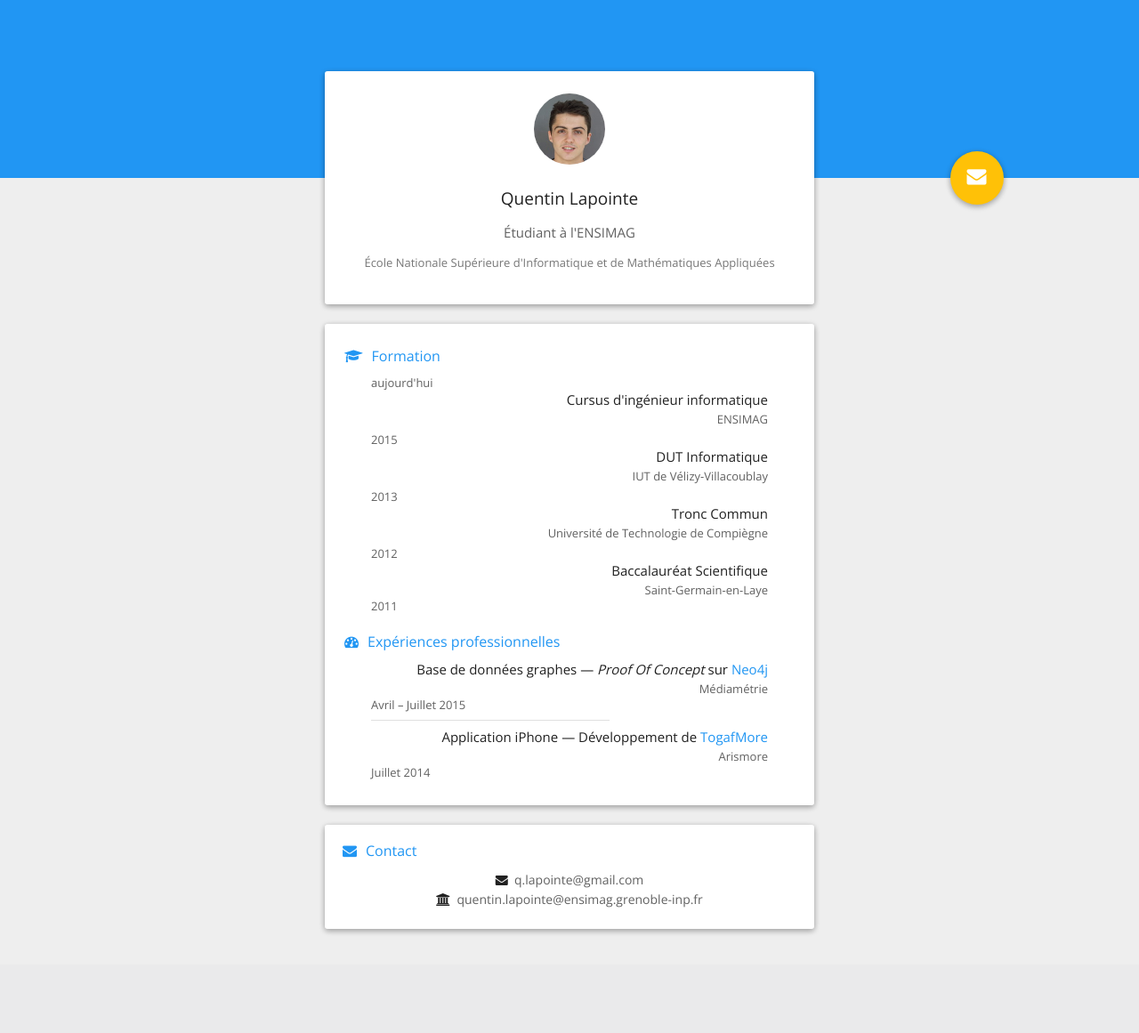
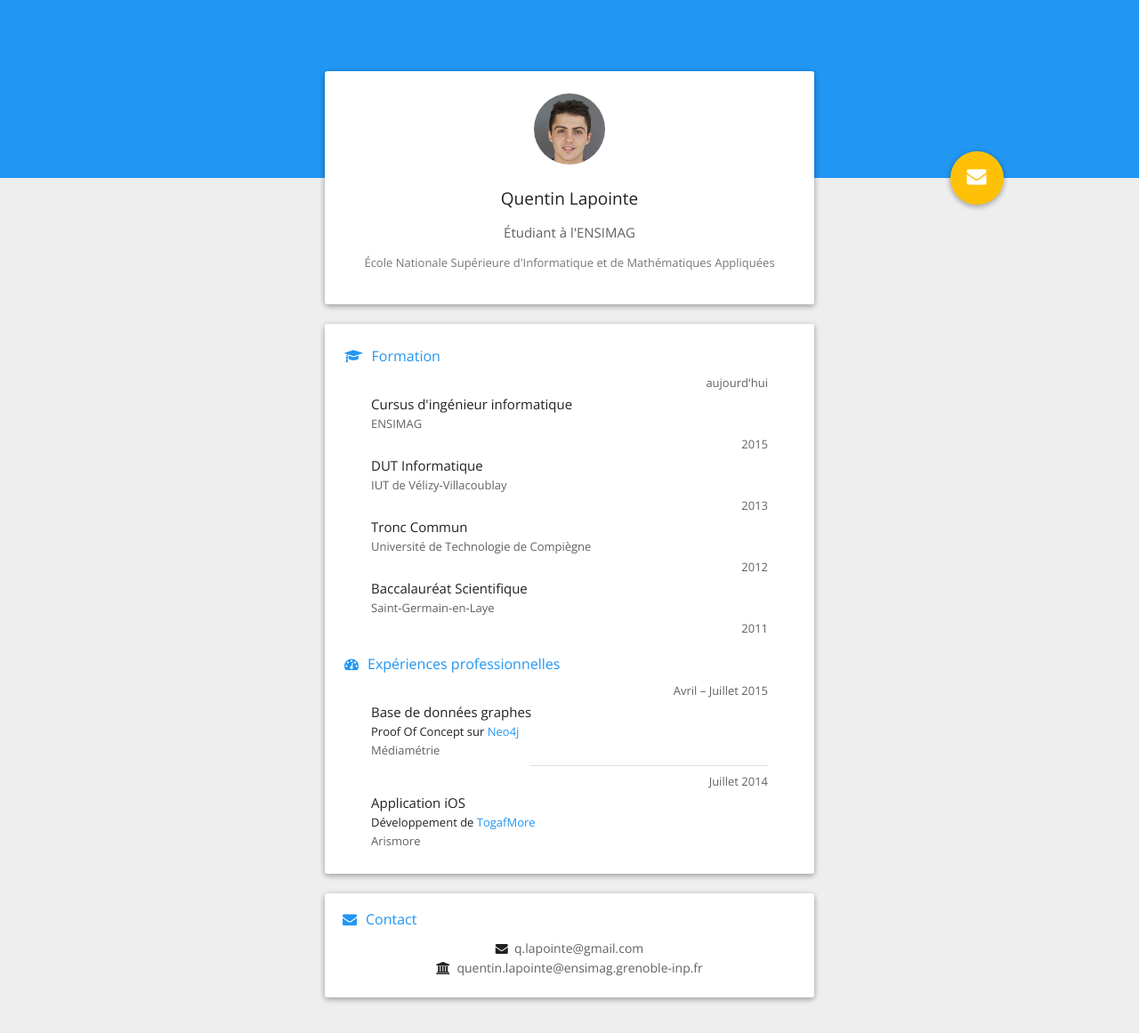
Before and after one commit to KeNt178/resume, a PHP site: page / in a window 1280 px wide. Shown: the whole page at 89% size. Before the commit the page ends 1049 px from the top, so only its background shows below. Run offline with PHP 8.4, Linux system fonts and the light colour scheme.

```diff
--- a/css/style.css
+++ b/css/style.css
@@ -98,16 +98,24 @@ a:hover{
 	color:#212121;
 	font-size:15px;
 	margin-bottom:3px;
-	text-align: right;
+	text-align: left;
+}
+#about_card .element .info{
+	color:#212121;
+	font-size:13px;
+	margin-bottom:3px;
+	text-align: left;
 }
 #about_card .element .place{
 	color:#616161;
 	font-size:13px;
-	text-align: right;
+	text-align: left;
 }
-#about_card .element .info{
+#about_card .element .date{
 	color:#616161;
 	font-size:13px;
+	margin: 5px 0px;
+	text-align: right;
 }
 hr{
 	width:60%;
--- a/index.html
+++ b/index.html
@@ -35,25 +35,25 @@
 		<div class="title"><i class="fa fa-graduation-cap"></i>Formation</div>
 		<div class="content">
 			<section class="element">
-				<div class="info">aujourd'hui</div>
+				<div class="date">aujourd'hui</div>
 				<div class="name">Cursus d'ingénieur informatique</div>
 				<div class="place">ENSIMAG</div>
 			</section>
 			<section class="element">
-				<div class="info">2015</div>
+				<div class="date">2015</div>
 				<div class="name">DUT Informatique</div>
 				<div class="place">IUT de Vélizy-Villacoublay</div>
 			</section>
 			<section class="element">
-				<div class="info">2013</div>
+				<div class="date">2013</div>
 				<div class="name">Tronc Commun</div>
 				<div class="place">Université de Technologie de Compiègne</div>
 			</section>
 			<section class="element">
-				<div class="info">2012</div>
+				<div class="date">2012</div>
 				<div class="name">Baccalauréat Scientifique</div>
 				<div class="place">Saint-Germain-en-Laye</div>
-				<div class="info">2011</div>
+				<div class="date">2011</div>
 			</section>
 			<!-- You can add more education details! -->
 		</div>
@@ -62,15 +62,17 @@
 		<div class="title"><i class="fa fa-tachometer"></i>Expériences professionnelles</div>
 		<div class="content">
 			<section class="element">
-						<div class="name">Base de données graphes — <i>Proof Of Concept</i> sur <a href="http://neo4j.com/">Neo4j</a></div>
-						<div class="place">Médiamétrie</div>
-						<div class="info">Avril – Juillet 2015</div>
+				<div class="date">Avril – Juillet 2015</div>
+				<div class="name">Base de données graphes</div>
+				<div class="info">Proof Of Concept sur <a href="http://neo4j.com/">Neo4j</a></div>
+				<div class="place">Médiamétrie</div>
 			</section>
-			<hr align="left"/>
+			<hr align="right"/>
 			<section class="element">
-					<div class="name">Application iPhone — Développement de <a href="https://itunes.apple.com/fr/app/togafmore/id581774033">TogafMore</a></div>
-					<div class="place">Arismore</div>
-					<div class="info">Juillet 2014</div>
+				<div class="date">Juillet 2014</div>
+				<div class="name">Application iOS</div>
+				<div class="info">Développement de <a href="https://itunes.apple.com/fr/app/togafmore/id581774033">TogafMore</a></div>
+				<div class="place">Arismore</div>
 			</section>
 			<!-- You can add more experiences! -->
 		</div>
```
